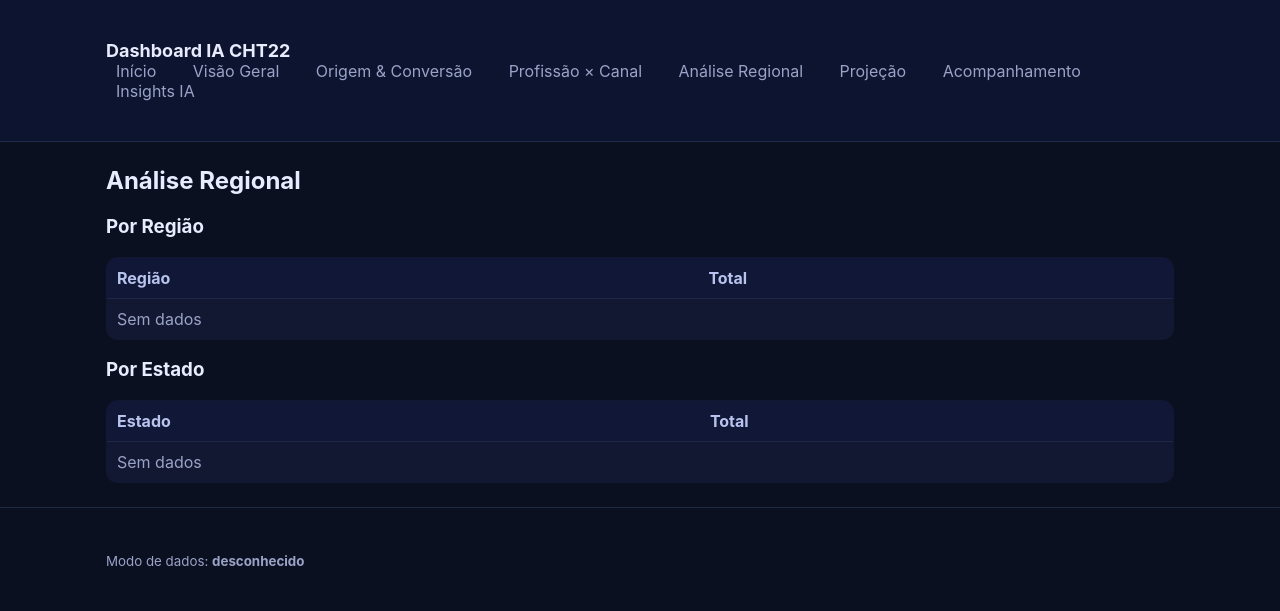
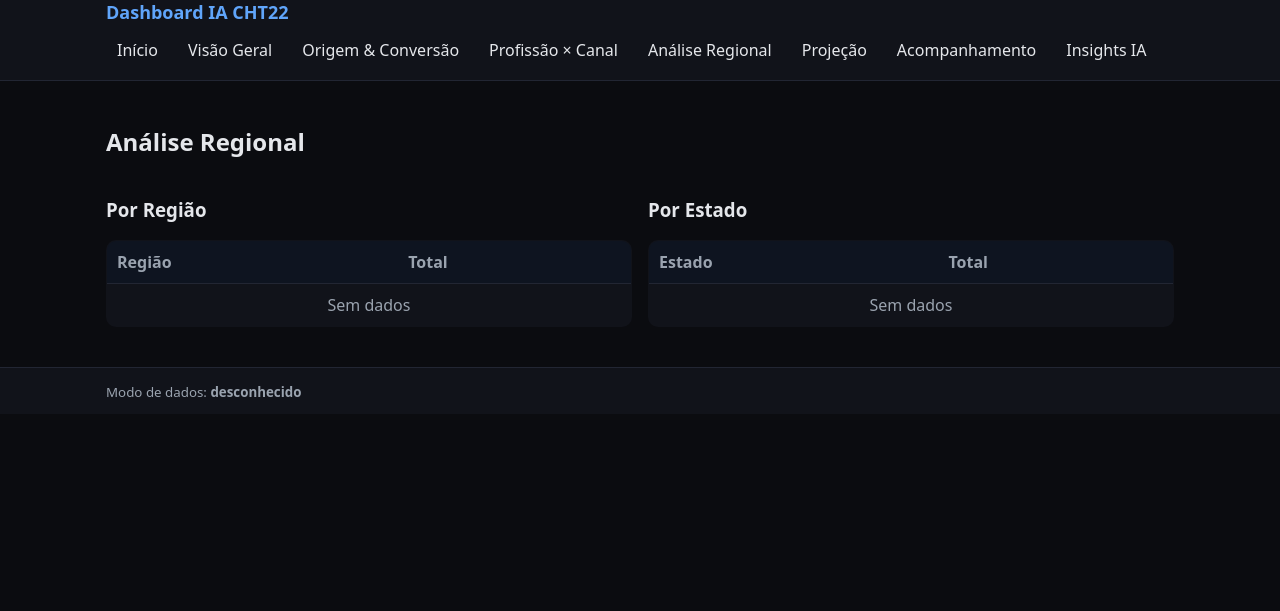
Before and after one commit to MacDowell354/dashboard-nandamac-ia, a Flask app: template templates/analise_regional.html in a window 1280 px wide. Shown: the top 611 px of the page. Run offline with Flask 3, Linux system fonts and the light colour scheme; the template is opened without the code that fills it, so the values that code supplies are empty.

Commit message:
Update styles.css

```diff
--- a/static/styles.css
+++ b/static/styles.css
@@ -1,19 +1,47 @@
-:root { --bg:#0b1020; --card:#121831; --text:#e8ecff; --muted:#9aa3c7; --accent:#6ea8fe; }
-*{box-sizing:border-box} body{margin:0;font-family:Inter,system-ui,Arial;background:var(--bg);color:var(--text)}
-.topbar{display:flex;gap:24px;align-items:center;justify-content:space-between;padding:16px 24px;border-bottom:1px solid #1f2948;background:#0d1430}
-.topbar h1{font-size:18px;margin:0}
-nav a{color:var(--muted);text-decoration:none;margin-right:12px;padding:6px 10px;border-radius:8px}
-nav a.active, nav a:hover{background:#172044;color:var(--text)}
-.container{max-width:1100px;margin:24px auto;padding:0 16px}
-.kpis{display:grid;grid-template-columns:repeat(auto-fit,minmax(190px,1fr));gap:12px;margin:12px 0}
-.kpi{background:var(--card);border:1px solid #1e2748;border-radius:14px;padding:14px}
-.kpi span{display:block;color:var(--muted);font-size:12px}
-.kpi strong{font-size:22px}
-table{width:100%;border-collapse:collapse;background:var(--card);border:1px solid #1e2748;border-radius:12px;overflow:hidden}
-th,td{padding:10px;border-bottom:1px solid #1e2748}
-th{color:#b9c4ee;text-align:left;background:#101737}
-tr:hover td{background:#0f1530}
-.muted{color:var(--muted)}
-.insights{display:grid;gap:10px;padding-left:18px}
-.footer{padding:18px 24px;border-top:1px solid #1f2948;color:var(--muted)}
-code{background:#0f1530;padding:2px 6px;border-radius:6px;border:1px solid #1e2748}
+:root {
+  --bg: #0b0c10;
+  --panel: #11131a;
+  --muted: #9aa3af;
+  --text: #e5e7eb;
+  --brand: #60a5fa;
+  --accent: #34d399;
+  --border: #222633;
+}
+
+* { box-sizing: border-box; }
+html, body { margin: 0; padding: 0; background: var(--bg); color: var(--text); font-family: system-ui, -apple-system, Segoe UI, Roboto, Arial, sans-serif; }
+
+.container { width: 100%; max-width: 1100px; margin: 0 auto; padding: 0 16px; }
+
+.topbar { background: var(--panel); border-bottom: 1px solid var(--border); }
+.topbar .brand { margin: 0; font-size: 18px; color: var(--brand); }
+.topbar .menu { display: flex; flex-wrap: wrap; gap: 8px; padding: 8px 0 12px; }
+.topbar .menu a { color: var(--text); text-decoration: none; padding: 6px 10px; border-radius: 8px; border: 1px solid transparent; }
+.topbar .menu a:hover { border-color: var(--border); background: #0f1220; }
+.topbar .menu a.active { background: #0e1726; border-color: var(--border); color: var(--accent); }
+
+main.container { padding: 24px 16px 40px; }
+
+.footer { border-top: 1px solid var(--border); padding: 12px 0; color: var(--muted); background: var(--panel); }
+
+.kpis { display: grid; grid-template-columns: repeat(3, 1fr); gap: 12px; margin-bottom: 18px; }
+.kpi { background: var(--panel); border: 1px solid var(--border); border-radius: 12px; padding: 12px; }
+.kpi-label { color: var(--muted); font-size: 12px; }
+.kpi-value { font-weight: 700; font-size: 22px; margin-top: 6px; }
+
+.grid-2 { display: grid; grid-template-columns: 1fr 1fr; gap: 16px; }
+@media (max-width: 900px) { .grid-2 { grid-template-columns: 1fr; } .kpis { grid-template-columns: 1fr; } }
+
+.table { width: 100%; border-collapse: collapse; background: var(--panel); border: 1px solid var(--border); border-radius: 10px; overflow: hidden; }
+.table thead th { text-align: left; padding: 10px; color: var(--muted); background: #0e1420; border-bottom: 1px solid var(--border); font-weight: 600; }
+.table td { padding: 10px; border-bottom: 1px solid var(--border); }
+.table tr:last-child td { border-bottom: 0; }
+.table .num { text-align: right; }
+
+.pill-list { display: flex; flex-wrap: wrap; gap: 8px; padding-left: 0; list-style: none; }
+.pill-list li { padding: 6px 10px; border: 1px solid var(--border); border-radius: 999px; background: var(--panel); }
+
+.muted { color: var(--muted); text-align: center; }
+.hint { color: var(--muted); margin-top: 10px; }
+
+.insights { display: grid; gap: 8px; padding-left: 18px; }
```
